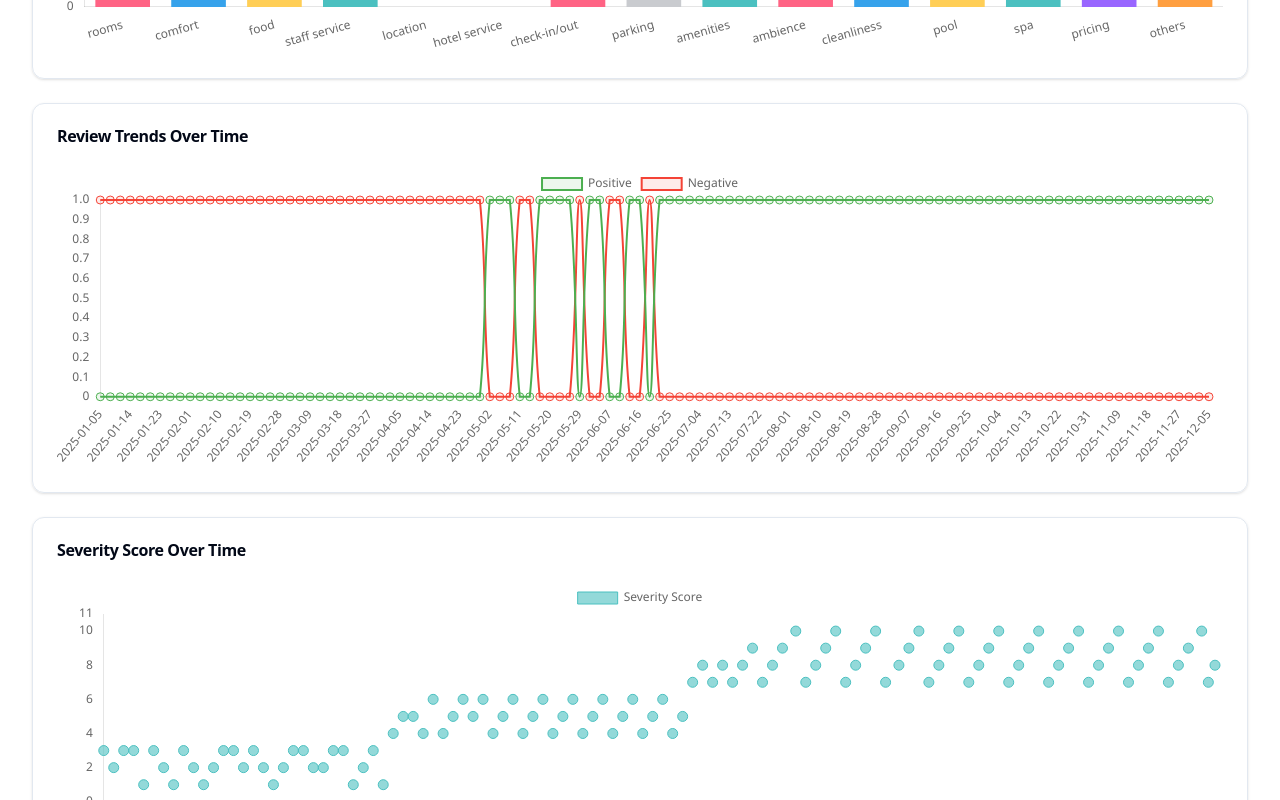
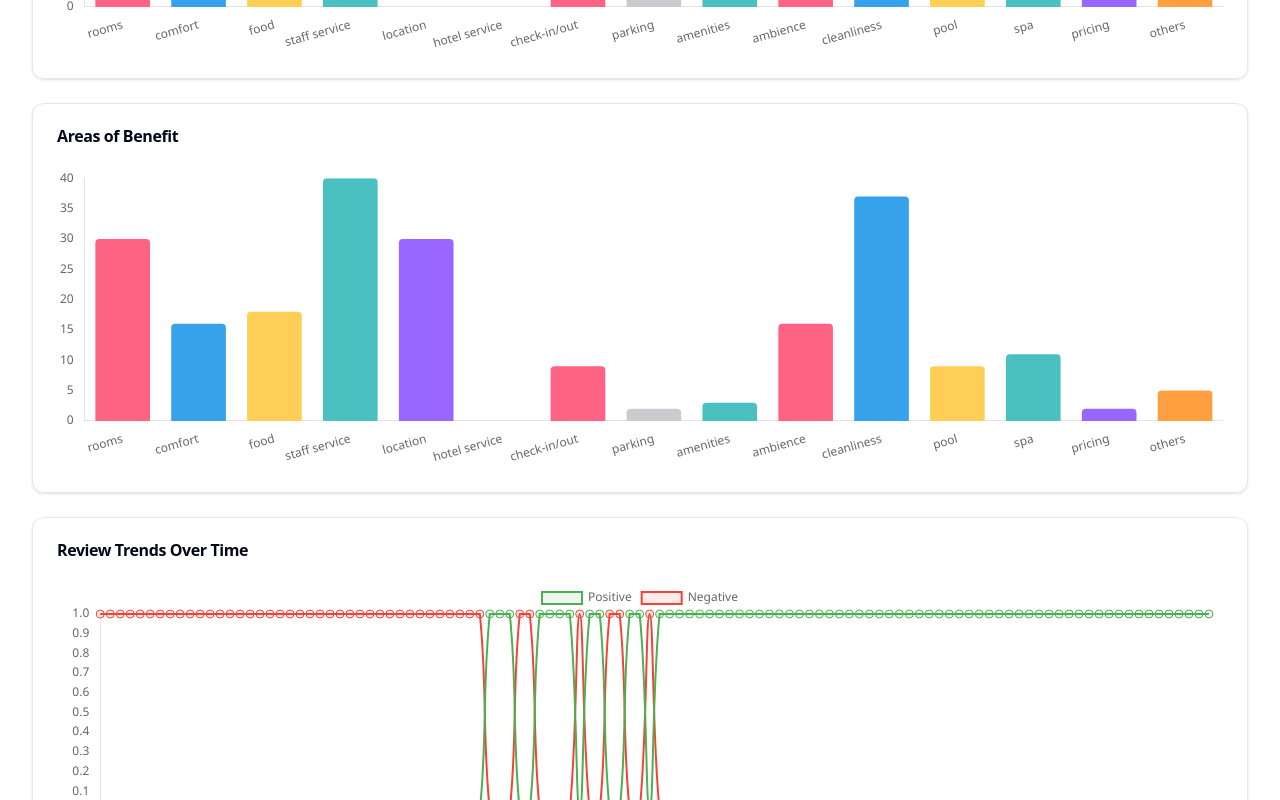
Before and after one commit to darsh-webdev/analytics-dashboard, a React (Vite) app: page /hotel/all in a window 1280 px wide. Shown: the part 1020-1820 px from the top of the page. Built offline with nearby package versions, Linux system fonts and the light colour scheme.

Commit message:
feat: Add area of benefit chart to Dashboard

```diff
--- a/src/components/Dashboard.tsx
+++ b/src/components/Dashboard.tsx
@@ -101,6 +101,21 @@ function countByAreaOfInconvenience(data: Review[]) {
 
   data.forEach(({ areaOfInconvenience }) => {
     areaOfInconvenience.forEach((area) => {
+      const areaCategories = AREA_CATEGORIES as readonly string[];
+      if (areaCategories.includes(area)) {
+        map[area] = (map[area] || 0) + 1;
+      }
+    });
+  });
+  return map;
+}
+
+function countByAreaOfBenefit(data: Review[]) {
+  const map: Record<string, number> = {};
+  AREA_CATEGORIES.forEach((area) => (map[area] = 0));
+
+  data.forEach(({ areaOfBenefits }) => {
+    areaOfBenefits.forEach((area) => {
       const areaCategories = AREA_CATEGORIES as readonly string[];
       if (areaCategories.includes(area)) {
         map[area] = (map[area] || 0) + 1;
@@ -215,7 +230,12 @@ export default function Dashboard() {
     [filteredData]
   );
 
-  const areaChartData = useMemo(() => {
+  const areaOfBenefitsCounts = useMemo(
+    () => countByAreaOfBenefit(filteredData),
+    [filteredData]
+  );
+
+  const areaOfInconvenienceChartData = useMemo(() => {
     return {
       labels: Object.keys(areaOfInconvenienceCounts),
       datasets: [
@@ -238,6 +258,30 @@ export default function Dashboard() {
       ],
     };
   }, [areaOfInconvenienceCounts]);
+
+  const areaOfBenefitChartData = useMemo(() => {
+    return {
+      labels: Object.keys(areaOfBenefitsCounts),
+      datasets: [
+        {
+          label: "Count",
+          data: Object.values(areaOfBenefitsCounts),
+          backgroundColor: [
+            "#FF6384",
+            "#36A2EB",
+            "#FFCE56",
+            "#4BC0C0",
+            "#9966FF",
+            "#FF9F40",
+            "#FF6384",
+            "#C9CBCF",
+            "#4BC0C0",
+          ],
+          borderRadius: 4,
+        },
+      ],
+    };
+  }, [areaOfBenefitsCounts]);
 
   const pieData = useMemo(
     () => ({
@@ -499,7 +543,43 @@ export default function Dashboard() {
             <CardContent>
               <div className="h-[300px]">
                 <Bar
-                  data={areaChartData}
+                  data={areaOfInconvenienceChartData}
+                  options={{
+                    responsive: true,
+                    maintainAspectRatio: false,
+                    indexAxis: "x",
+                    scales: {
+                      x: {
+                        grid: {
+                          display: false,
+                        },
+                      },
+                      y: {
+                        beginAtZero: true,
+                        grid: {
+                          display: false,
+                        },
+                      },
+                    },
+                    plugins: {
+                      legend: {
+                        display: false,
+                      },
+                    },
+                  }}
+                />
+              </div>
+            </CardContent>
+          </Card>
+
+          <Card>
+            <CardHeader>
+              <CardTitle>Areas of Benefit</CardTitle>
+            </CardHeader>
+            <CardContent>
+              <div className="h-[300px]">
+                <Bar
+                  data={areaOfBenefitChartData}
                   options={{
                     responsive: true,
                     maintainAspectRatio: false,
```
